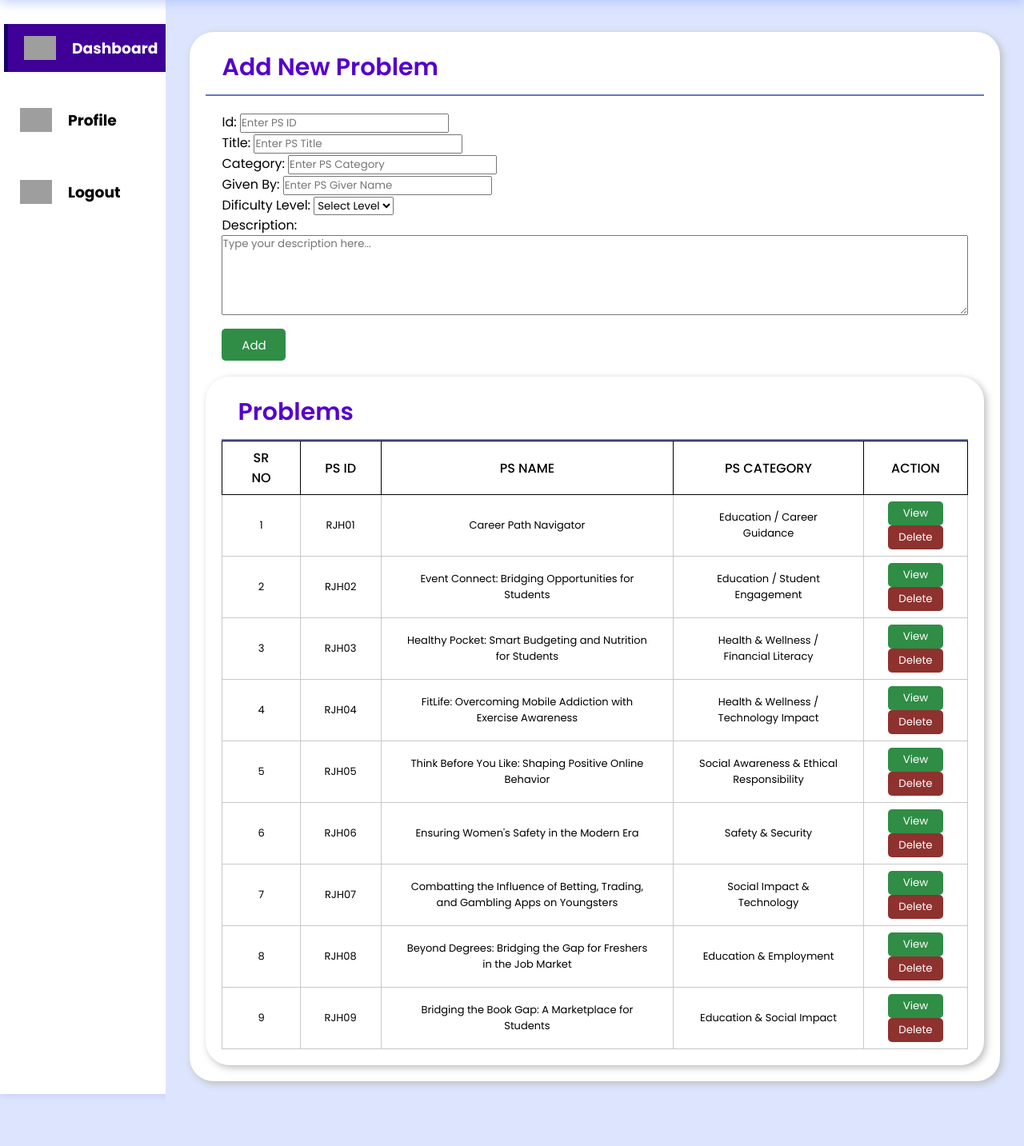
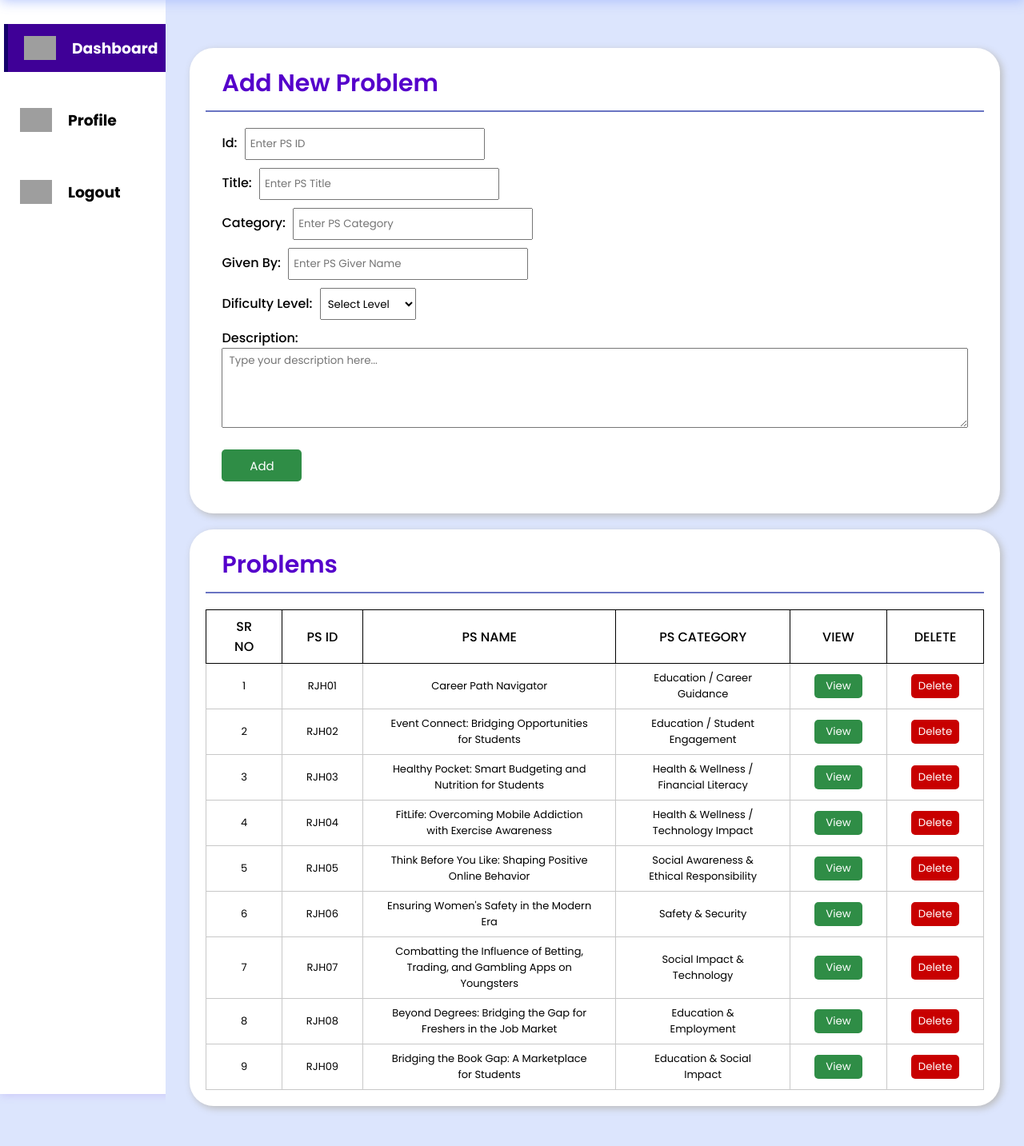
Before and after one commit to Abdul0925/Hackathon-Website, a PHP site: page /phpmail/admin_problem_statements.php in a window 1280 px wide. Shown: the part 70-1503 px from the top of the page at 80% size. Run offline with PHP 8.4, Linux system fonts and the light colour scheme; the visitor is signed in with stand-in values (Sample User, id 1); data comes from the database, SQL or seed files in the repository; grey boxes are pictures that could not be loaded.

Commit message:
admin problem statement ui fixed

```diff
--- a/admin_add_notifications.php
+++ b/admin_add_notifications.php
@@ -56,6 +56,10 @@ if ($_SESSION['admin_logged_in'] != true) {
             height: 150px;
             padding-left: 10px;
             padding-top: 10px;
+        }
+
+        .report-container {
+            margin-top: 20px ;
         }
 
         </style>
--- a/admin_guidelines.php
+++ b/admin_guidelines.php
@@ -45,6 +45,8 @@ if ($_SESSION['admin_logged_in'] != true) {
         td {
             font-size: 13px;
         }
+
+
 
         .delete-btn {
             color: white;
@@ -100,6 +102,10 @@ if ($_SESSION['admin_logged_in'] != true) {
             height: 150px;
             padding-left: 10px;
             padding-top: 10px;
+        }
+
+        .report-container {
+            margin-top: 20px ;
         }
     </style>
 
--- a/admin_problem_statements.php
+++ b/admin_problem_statements.php
@@ -25,6 +25,7 @@ $teamName = mysqli_query($conn, "SELECT DISTINCT team_name FROM all_team_members
             border-radius: 10px;
             margin: auto;
             width: 100%;
+            margin-top: 20px;
         }
 
         th,
@@ -44,6 +45,11 @@ $teamName = mysqli_query($conn, "SELECT DISTINCT team_name FROM all_team_members
             font-size: 13px;
         }
 
+        .table {
+            overflow-x: auto;
+
+        }
+
         textarea {
             width: 100%;
             /* Fixed width */
@@ -58,7 +64,6 @@ $teamName = mysqli_query($conn, "SELECT DISTINCT team_name FROM all_team_members
         .popup {
             border: 1px solid black;
             border-radius: 10px;
-            width: 60%;
             height: auto;
             background: white;
             position: absolute;
@@ -67,6 +72,7 @@ $teamName = mysqli_query($conn, "SELECT DISTINCT team_name FROM all_team_members
             transform: translate(-50%, -50%);
             padding: 0 30px 30px;
             visibility: hidden;
+            width: 60%;
         }
 
         .open-popup {
@@ -100,7 +106,13 @@ $teamName = mysqli_query($conn, "SELECT DISTINCT team_name FROM all_team_members
             /* color: white; */
         }
 
-        @media screen and (min-width: 400px) {
+        @media screen and (max-width: 400px) {
+            .popup {
+                width: 98%;
+            }
+        }
+
+        @media screen and (max-width: 600px) {
             .popup {
                 width: 98%;
             }
@@ -108,7 +120,7 @@ $teamName = mysqli_query($conn, "SELECT DISTINCT team_name FROM all_team_members
 
         .view-btn {
             color: white;
-            width: 100%;
+            width: 60px;
             height: 30px;
             background-color: rgb(47, 141, 70);
             border-radius: 5px;
@@ -127,32 +139,34 @@ $teamName = mysqli_query($conn, "SELECT DISTINCT team_name FROM all_team_members
         }
 
         .delete-btn {
+            background-color: rgb(200, 0, 0);
             color: white;
-            width: 100%;
+            width: 60px;
             height: 30px;
-            background-color: rgb(141, 50, 47);
             border-radius: 5px;
             border: none;
         }
 
         .delete-btn:hover {
-            background-color: rgb(91, 31, 31);
+            background-color: rgb(150, 0, 0);
             color: white;
         }
 
         .delete-btn:active {
             box-shadow: 2px 2px 5pxrgb(252, 77, 77);
-            background-color: rgb(181, 1, 1);
+            background-color: rgb(200, 0, 0);
             /* color: white; */
         }
 
         .report-container {
-            margin-top: 0px;
+            margin-top: 20px;
+            margin-bottom: 20px;
+
         }
 
         .btn-primary {
             color: white;
-            width: 80px;
+            width: 100px;
             height: 40px;
             background-color: rgb(47, 141, 70);
             border-radius: 5px;
@@ -172,19 +186,28 @@ $teamName = mysqli_query($conn, "SELECT DISTINCT team_name FROM all_team_members
             background-color: rgb(47, 141, 70);
         }
 
-        .report-body .form-body .form-label {
-            /* display: flex; */
-            /* flex-direction: column; */
-            /* margin-bottom: 10px; */
+        .form-body {
+            padding-bottom: 10px;
         }
 
-        .report-body .form-body .form-control {
-            /* border-radius: 5px; */
-            /* width: 100%; */
-            /* height: 150px; */
-            /* padding-left: 10px; */
-            /* padding-top: 10px; */
+        .form-body .form-label {
+            font-weight: 500;
         }
+
+        .form-control {
+            padding-left: 5px;
+            width: 300px;
+            height: 40px;
+            margin-left: 5px;
+        }
+
+        .form-body select {
+            padding-left: 5px;
+            width: 120px;
+            height: 40px;
+            margin-left: 5px;
+        }
+
     </style>
 
 </head>
@@ -283,13 +306,13 @@ $teamName = mysqli_query($conn, "SELECT DISTINCT team_name FROM all_team_members
                         </div>
                         <div class="form-body">
                             <label for="psDescription" class="form-label">Description:</label>
-                            <textarea name="psDescription" id="psDescription" class="form-control" rows="4" placeholder="Type your description here..." required></textarea>
+                            <textarea name="psDescription" id="psDescription" style="padding: 5px 0px 0px 8px; overflow-y: auto;" rows="4" placeholder="Type your description here..." required></textarea>
                         </div>
                         <button type="submit" class="btn btn-primary">Add</button>
                     </form>
                 </div>
                 <!-- </div> -->
-
+            </div>
             <div class="report-container">
                 <div class="report-header">
                     <h1 class="recent-Articles">Problems</h1>
@@ -305,7 +328,8 @@ $teamName = mysqli_query($conn, "SELECT DISTINCT team_name FROM all_team_members
                                 <th scope="col">PS ID</th>
                                 <th scope="col">PS Name</th>
                                 <th scope="col">PS Category</th>
-                                    <th scope="col">Action</th>
+                                <th scope="col">View</th>
+                                <th scope="col">Delete</th>
                             </tr>
                         </thead>
                         <tbody>
@@ -323,10 +347,8 @@ $teamName = mysqli_query($conn, "SELECT DISTINCT team_name FROM all_team_members
                                     echo "<td>" . $row['ps_id'] . "</td>";
                                     echo "<td>" . $row['ps_name'] . "</td>";
                                     echo "<td>" . $row['ps_category'] . "</td>";
-                                        echo '<td>
-                                                <button class="view-btn" onclick="openPopup(this)" data-id="' . $row['ps_id'] . '">View</button>
-                                                <button class="delete-btn" onclick="deletePs(this)" data-id="' . $row['ps_id'] . '">Delete</button>
-                                            </td>';
+                                    echo '<td> <button class="view-btn" onclick="openPopup(this)" data-id="' . $row['ps_id'] . '">View</button> </td>';
+                                    echo '<td> <button class="delete-btn" onclick="deletePs(this)" data-id="' . $row['ps_id'] . '">Delete</button>';
                                     echo "</tr>";
 
                                     // Modal for each problem statement
@@ -362,7 +384,7 @@ $teamName = mysqli_query($conn, "SELECT DISTINCT team_name FROM all_team_members
                 </div>
             </div>
         </div>
-        </div>
+
     </div>
 
     <script>
```
Lines whose indentation alone changed are shown as unchanged.
